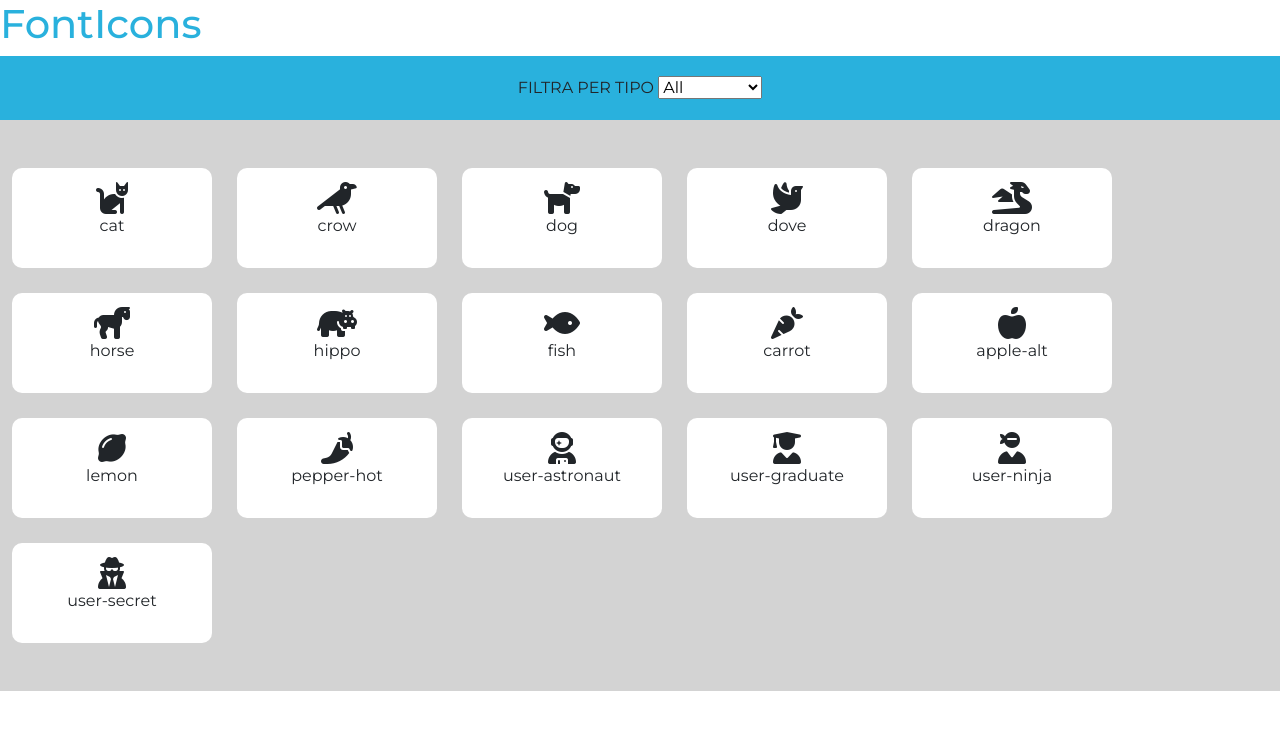
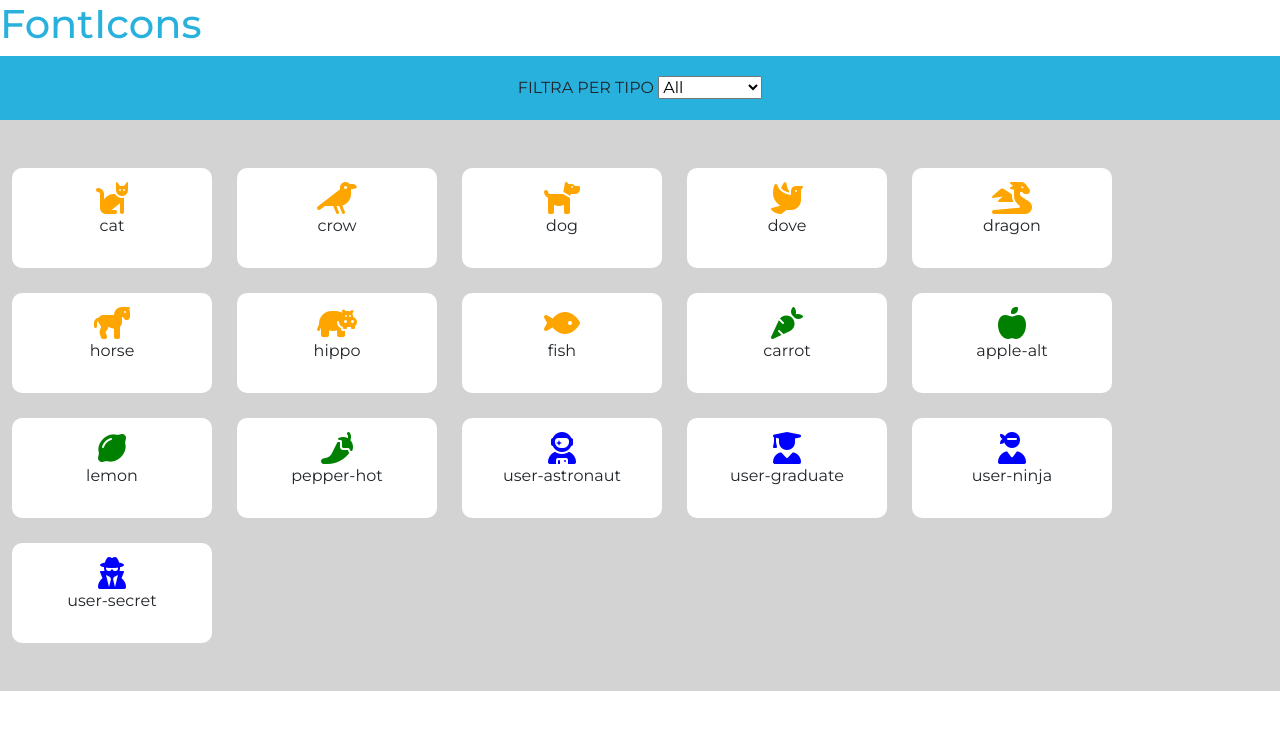
Before and after one commit to giorgios17/js-es6-icons, a plain HTML site: page index.html in a window 1280 px wide. Drawn offline with nearby package versions, Linux system fonts and the light colour scheme.

Commit message:
add color icons

```diff
--- a/css/style.css
+++ b/css/style.css
@@ -32,3 +32,13 @@ color: #29b1dd;
   align-items: center;
   flex-direction: column;
 }
+
+.orange{
+  color: orange;
+}
+.blue{
+  color: blue;
+}
+.green{
+  color: green;
+}
--- a/js/script.js
+++ b/js/script.js
@@ -119,7 +119,7 @@ function createIconContainer(obj) {
 	const element = document.createElement('div');
 	element.className = 'icon-container'
 	container.appendChild(element);
-	element.innerHTML = `<i class="${obj.family} ${obj.prefix}${obj.name} fa-2x"></i>
+	element.innerHTML = `<i class="${obj.family} ${obj.prefix}${obj.name} ${obj.color} fa-2x"></i>
 	<p>${obj.name}</p>`
 }
 
```
